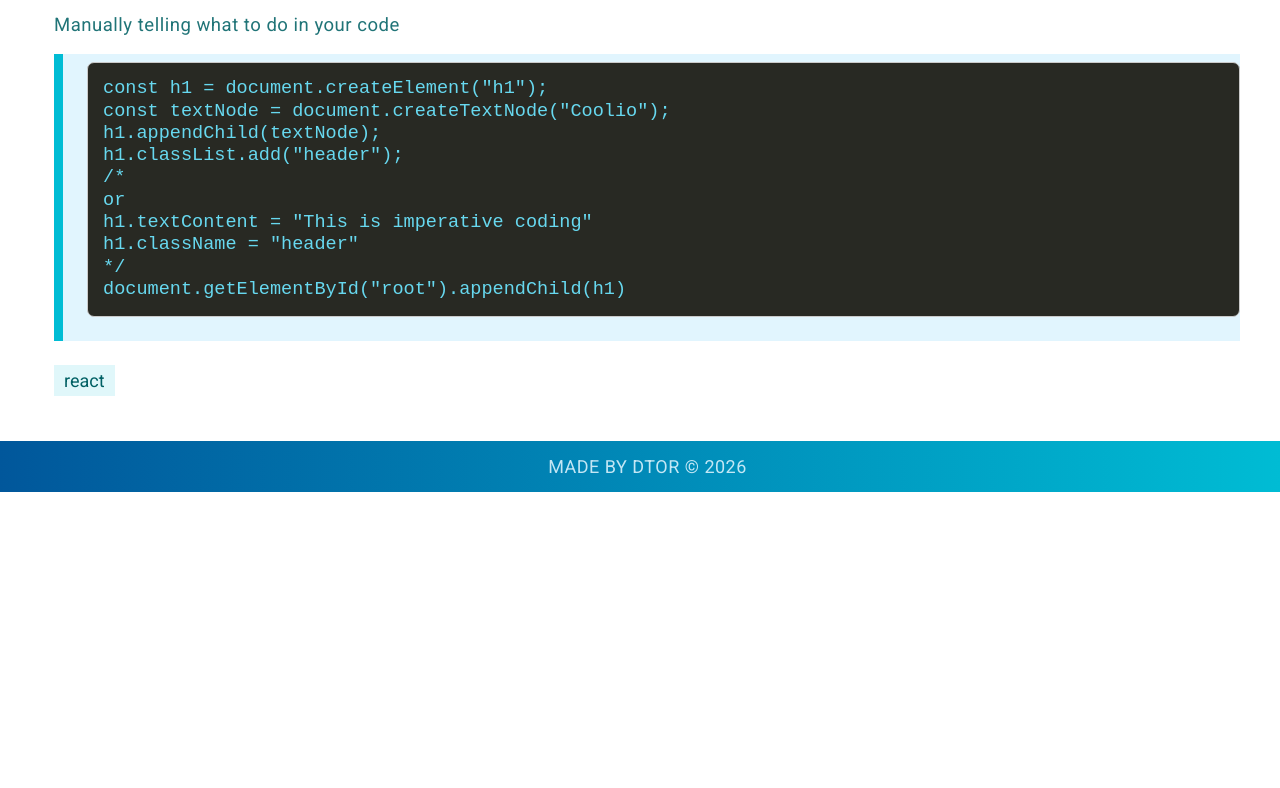
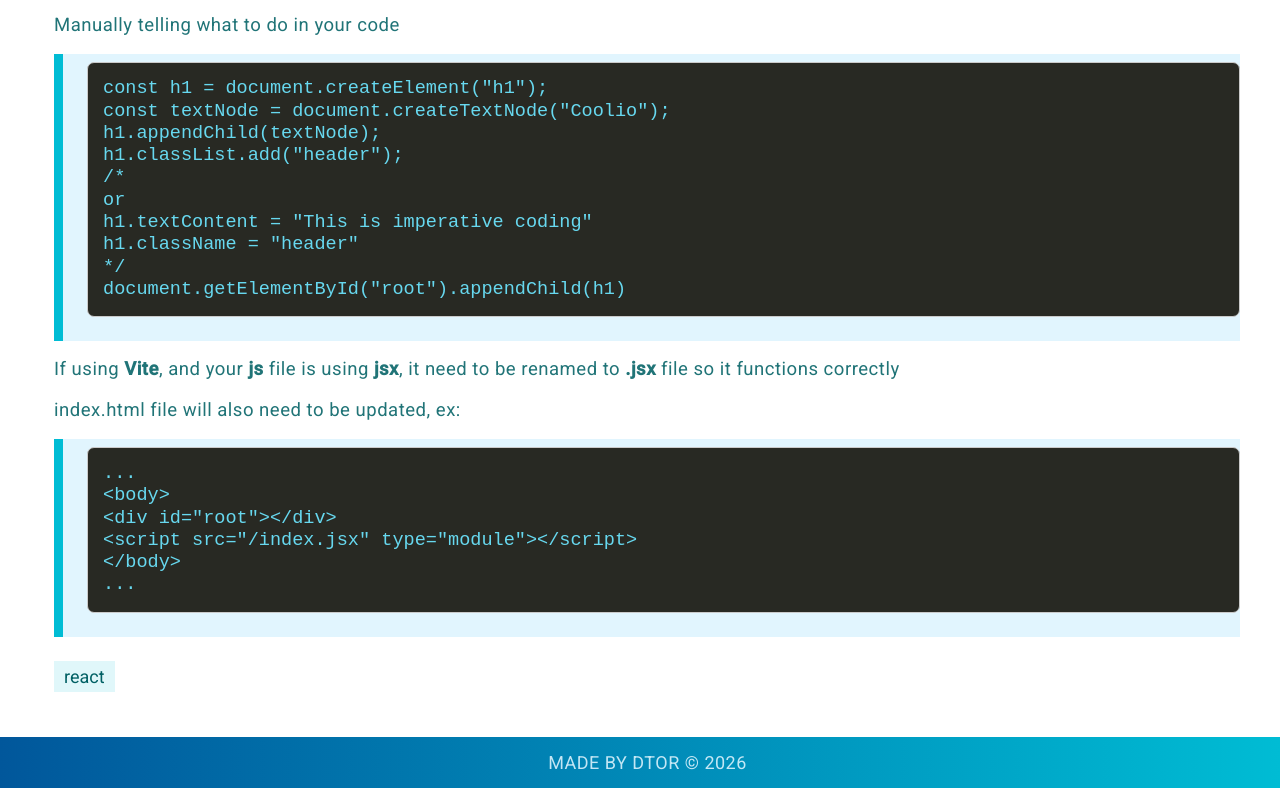
Before and after one commit to TORRESDESIGN/myBlog, an Eleventy site: page src/blog/2026-04-14-my-6th-blog-post.md in a window 1280 px wide. Shown: the part 2437-3225 px from the top of the page. Before the commit the page ends 2929 px from the top, so only its background shows below. Built offline with nearby package versions, Linux system fonts and the light colour scheme; Eleventy itself is replaced by a stand-in of ours; code samples lack their colours; files that its build step writes are made by us from their sources.

Commit message:
Update Blog “2026-04-14-my-6th-blog-post”

````diff
--- a/src/blog/2026-04-14-my-6th-blog-post.md
+++ b/src/blog/2026-04-14-my-6th-blog-post.md
@@ -90,3 +90,15 @@ Manually telling what to do in your code
 > */
 > document.getElementById("root").appendChild(h1)
 > ```
+
+If using **Vite**, and your **js** file is using **jsx**, it need to be renamed to **.jsx** file so it functions correctly
+
+index.html file will also need to be updated, ex:
+> ```
+> ...
+> <body>
+> <div id="root"></div>
+> <script src="/index.jsx" type="module"></script>
+> </body>
+> ...
+> ```
````
